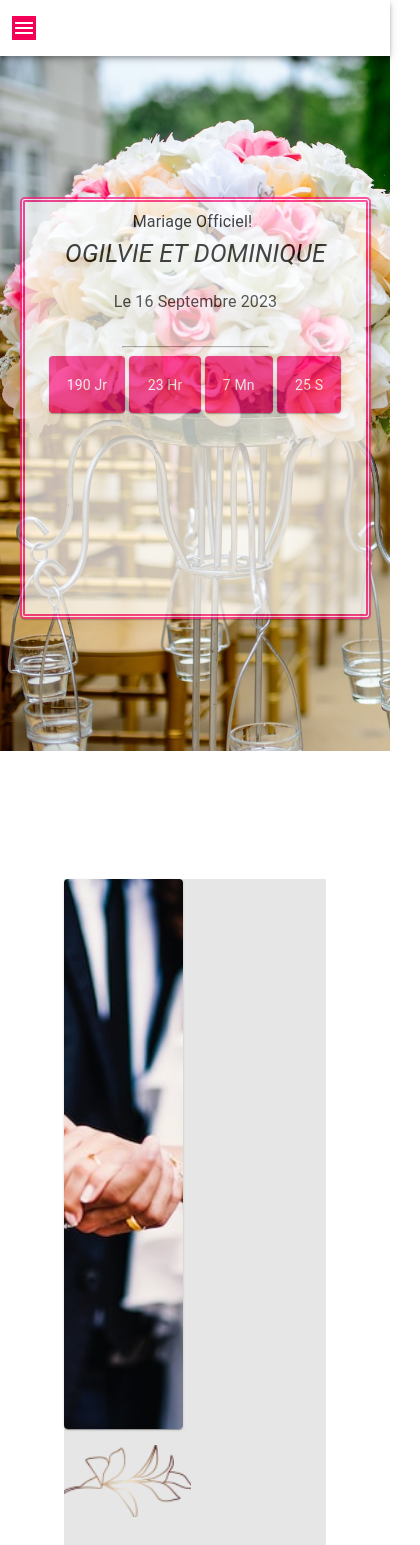
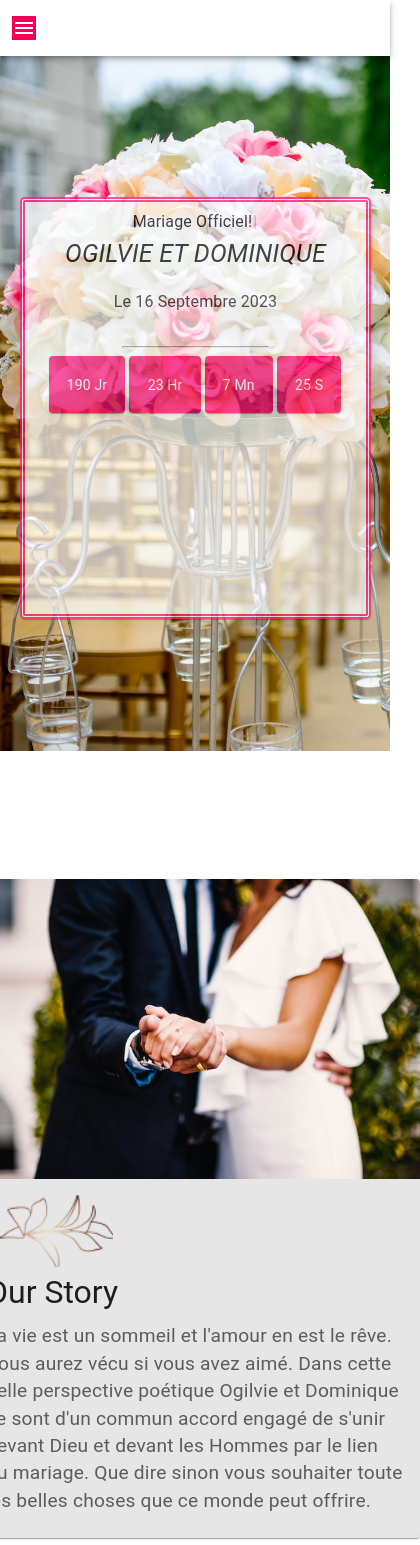
Before and after one commit to ricardomb94/gigietdom, a React (Create React App) app: page / in a window 390 px wide. Shown: the top 1545 px of the page, 420 px wide, since content can reach past the window. Built offline with nearby package versions, Linux system fonts and the light colour scheme.

Commit message:
Setup Card component mobile friendly

```diff
--- /dev/null
+++ b/src/assets/css/style.css
@@ -0,0 +1,3 @@
+.css-1osj8n2-MuiGrid-root {
+    max-width: 0;
+}
--- /dev/null
+++ b/src/components/CustomCard.js
@@ -0,0 +1,83 @@
+import React from 'react'
+import { Box, Card, CardContent, CardMedia, createTheme, Grid, Typography } from '@mui/material'
+import bague from '../assets/images/couple-2.jpg'
+import decoImg from '../assets/images/decoration.png'
+// import theme from '../theme'
+
+const theme = createTheme({
+  breakpoints: {
+    values: {
+      xs: 0,
+      sm: 600,
+      md: 960,
+      lg: 1280,
+      xl: 1920,
+    },
+  },
+});
+
+const CustomCard = () => {
+  return (
+    <Grid
+        container
+        direction="row"
+        justifyContent="space-around"
+        alignContent="center"
+        sx={{
+          flexDirection: { xs: "column", sm: "row"},
+          [theme.breakpoints.down("xs")]:{
+            flexDirection: "column",
+            backgroundColor:"red"
+        }
+        }}
+    >
+        <Card
+          sx={{
+            display: "flex",
+            flexDirection: { xs: "column", sm: "row"},
+            marginBottom:"1rem",
+            marginLeft:"5rem",
+            marginRight:"5rem",
+            backgroundColor: "rgb(230 230 230)",
+            [theme.breakpoints.between("sm", "xs")]:{
+              display:"flex",
+              flexDirection: "column",
+              alignItems: "center",
+              maxWidth: "1%",
+              height: "50vh"
+          }
+            }}>
+          <Box sx={{ display: 'flex' }}>
+          <CardMedia
+            component="img"
+            sx={{ maxWidth:"100%"}}
+            image={bague}
+            alt="alliance"
+            />
+          </Box>
+          <Box sx={{ display: 'flex', alignItems: 'center'}}>
+          <CardContent
+            sx={{ width: 450 }}
+          >
+            <img src={decoImg} alt="decoration" />
+                <Typography gutterBottom variant="h3" component="div">
+                    Our Story
+                </Typography>
+                <Typography variant="body2" color="text.secondary" sx={{fontSize:"1.2em"}}>
+                        La vie est un sommeil et l'amour en est le rêve.
+                        Vous aurez vécu si vous avez aimé.
+                        Dans cette belle perspective poétique
+                        Ogilvie et Dominique se sont d'un commun
+                        accord engagé de s'unir devant Dieu et devant les
+                        Hommes par le lien du mariage. Que dire
+                        sinon vous souhaiter toute les belles choses que
+                        ce monde peut offrire.
+                </Typography>
+            </CardContent>
+          </Box>
+        </Card>
+    </Grid>
+  )
+}
+
+export default CustomCard
--- a/src/components/ImageCard.js
+++ b/src/components/ImageCard.js
@@ -8,8 +8,8 @@ import theme from '../theme'
 
 const Item = styled(Paper)(({ theme }) => ({
     backgroundColor: theme.palette.mode === 'dark' ? '#1A2027' : 'rgb(230 230 230)"',
-    ...theme.typography.body2,
-    padding: theme.spacing(1),
+    // ...theme.typography.body2,
+    // padding: theme.spacing(1),
     // textAlign: 'center',
     color: theme.palette.text.secondary,
     fontFamily: theme.palette.text.fontFamily
@@ -103,7 +103,7 @@ const ImageCard = () => {
                             variant="h3"
                             component="div"
                             sx={{
-                                [theme.breakpoints.down("sm")]:{
+                                [theme.breakpoints.down("xs")]:{
                                     typography:{
                                         h3:{fontSize:"0.8"}
                                     }
@@ -132,7 +132,7 @@ const ImageCard = () => {
                             accord engagé de s'unir devant Dieu et devant les
                             Hommes par le lien du mariage. Que dire
                             sinon vous souhaiter toute les belles choses que
-                         ce monde peut offrire..
+                            ce monde peut offrire.
                         </Typography>
                     </CardContent>
             </Grid>
@@ -142,7 +142,3 @@ const ImageCard = () => {
 }
 
 export default ImageCard
-
-
-
-// Le témoignage de votre engagement est un bel exemple d'humanité et d'affection mutuelle et vous avez notre bénédiction. Que la fidélité, l'amour, le bonheur, la santé et la prospérité vous accompagne tout au long de cette belle aventure humaine
--- a/src/pages/About.js
+++ b/src/pages/About.js
@@ -1,15 +1,14 @@
 import { Box, Container, Grid } from '@mui/material'
 import React from 'react'
 import ImageCard from '../components/ImageCard'
+import CustomCard from '../components/CustomCard'
+import css from '../assets/css/style.css'
 
 const About = () => {
   return (
-    <Box
-      sx={{backgoundColor: "rgb(230 230 230)"}}
-      >
-      <Box >
-        <ImageCard/>
-      </Box>
+    <Box >
+        {/* <ImageCard/> */}
+        <CustomCard/>
     </Box>
   )
 }
```
Lines whose indentation alone changed are shown as unchanged.
